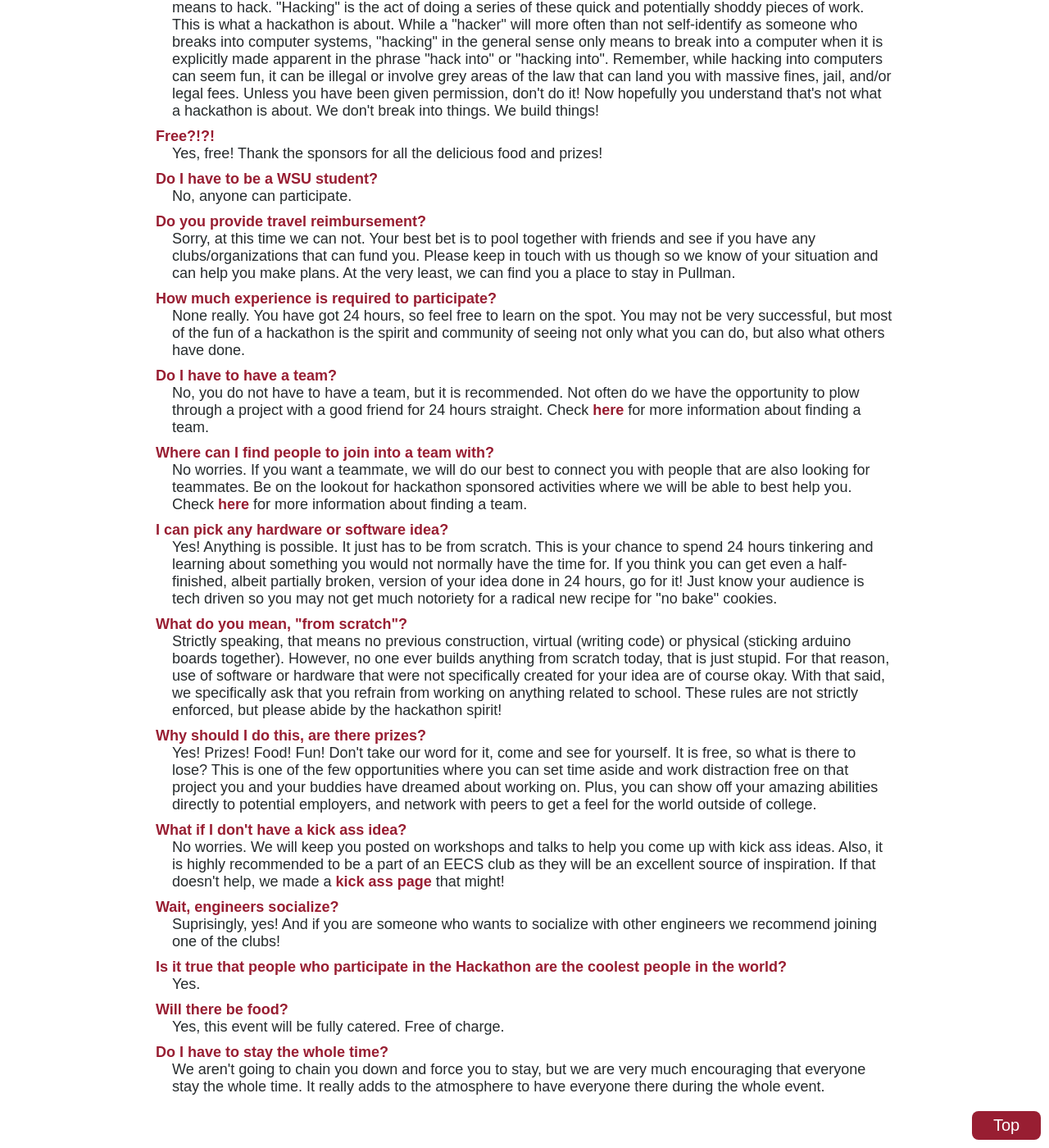
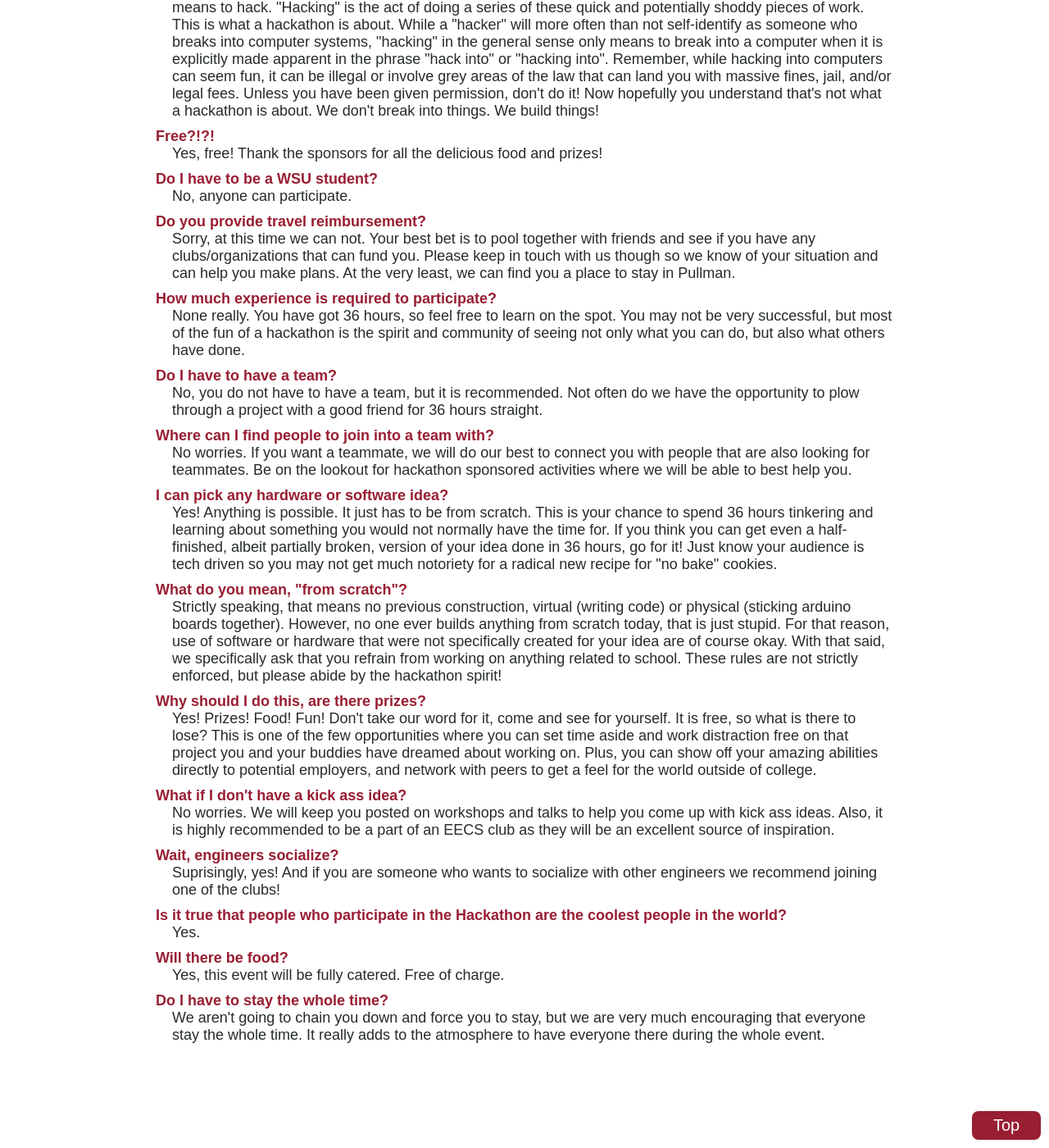
Before and after one commit to WSU-ACM/hackathon-site, a Jekyll site: the page built from web/index.html, in a window 1280 px wide and 1400 px high, scrolled down 1120 px. Shown: the whole window at 82% size. Built offline with Jekyll 4.4.1, drawn with Linux system fonts in a browser that asks for light colours; some web fonts are replaced; comment, search, counter and statistics services are not loaded.

Commit message:
24 to 36 hours in FAQ & clean up links

```diff
--- a/web/index.html
+++ b/web/index.html
@@ -109,7 +109,7 @@ css: index.css
 
     <dt>How much experience is required to participate?</dt>
     <dd>
-      None really. You have got 24 hours, so feel free to learn on the spot.
+      None really. You have got 36 hours, so feel free to learn on the spot.
       You may not be very successful, but most of the fun of a hackathon
       is the spirit and community of seeing not only what you can do, but
       also what others have done.
@@ -119,9 +119,7 @@ css: index.css
     <dd>
       No, you do not have to have a team, but it is recommended. Not often
       do we have the opportunity to plow through a project
-      with a good friend for 24 hours straight. Check
-      <strong><a href="teams.html">here</a></strong> for more
-      information about finding a team.
+      with a good friend for 36 hours straight.
     </dd>
 
     <dt>Where can I find people to join into a team with?</dt>
@@ -129,17 +127,15 @@ css: index.css
       No worries. If you want a teammate, we will do our best to connect you
       with people that are also looking for teammates. Be on the lookout for
       hackathon sponsored activities where we will be able to best help you.
-      Check <strong><a href="teams.html">here</a></strong> for more
-      information about finding a team.
     </dd>
 
     <dt id="hardware-software-faq">I can pick any hardware or software idea?</dt>
     <dd>
       Yes! Anything is possible. It just has to be from scratch.
-      This is your chance to spend 24 hours
+      This is your chance to spend 36 hours
       tinkering and learning about something you would not normally have
       the time for. If you think you can get even a half-finished,
-      albeit partially broken, version of your idea done in 24 hours,
+      albeit partially broken, version of your idea done in 36 hours,
       go for it! Just know your audience is tech driven so you may not
       get much notoriety for a radical new recipe for "no bake" cookies.
     </dd>
@@ -172,8 +168,7 @@ css: index.css
       No worries. We will keep you posted on workshops and talks to help
       you come up with kick ass ideas. Also, it is highly recommended to
       be a part of an EECS club as they will be an excellent source
-      of inspiration. If that doesn't help, we made a <strong>
-      <a href="ideas.html">kick ass page</a></strong> that might!
+      of inspiration.
     </dd>
 
     <dt>Wait, engineers socialize?</dt>
```
